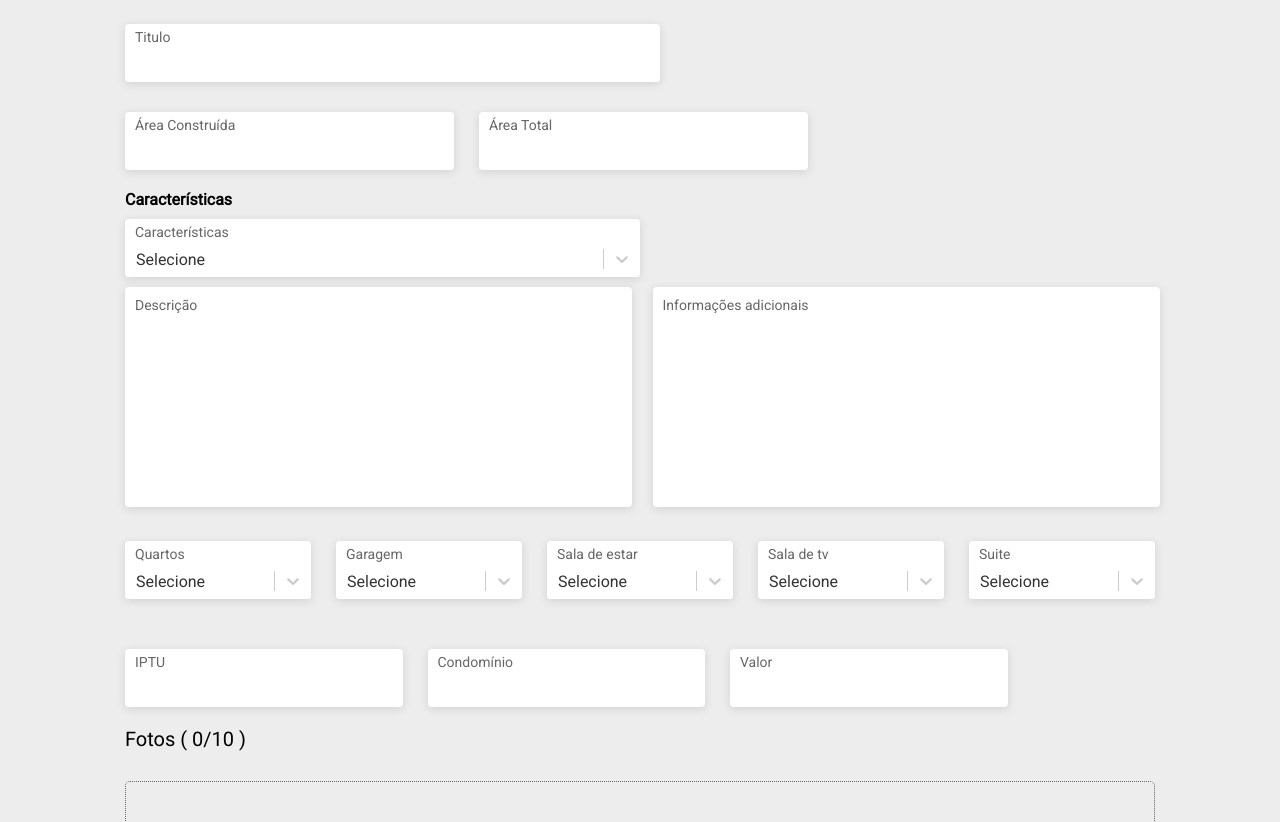
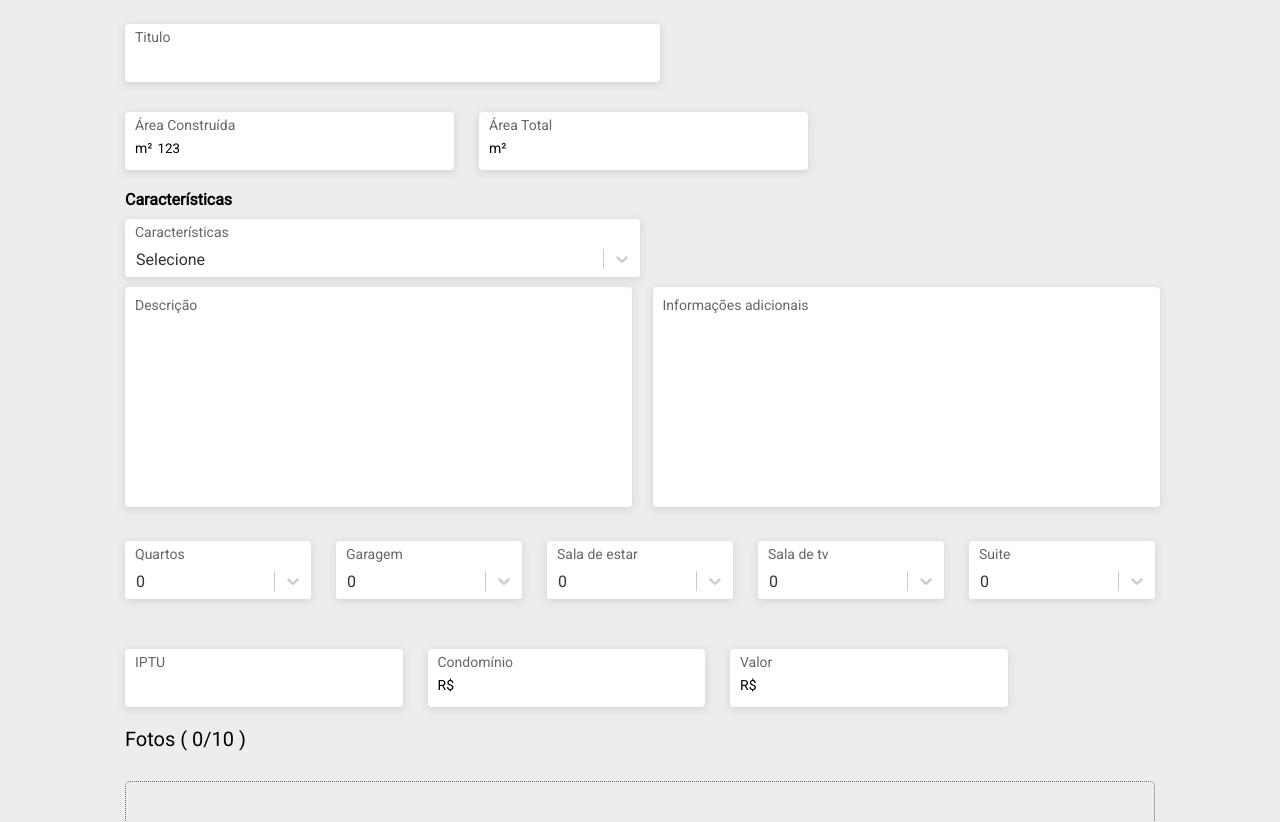
Before and after one commit to erickeira/imoveis, a Next.js app: page /admin/novoimovel in a window 1280 px wide. Shown: the part 480-1302 px from the top of the page. Built offline with nearby package versions, Linux system fonts and the light colour scheme.

Commit message:
formatcao inputs

```diff
--- a/components/carImovelAdmin/cardimoveladmin.module.scss
+++ b/components/carImovelAdmin/cardimoveladmin.module.scss
@@ -122,7 +122,7 @@
 @media screen and (max-width: 766px) {
     .container{
         width:  100%;
-        height: 300px;
+        min-height: 300px;
         margin: 20px auto;
         border: 0.3 solid #666;
         position: relative;
@@ -149,7 +149,7 @@
         }
         .descricao{
             padding: 5px 10px;
-            width: 70%;
+            width: 65%;
         }
         .terceiroContainer{
             width: 30%;
--- a/components/detalhesImovel/detalhesimovel.module.scss
+++ b/components/detalhesImovel/detalhesimovel.module.scss
@@ -67,6 +67,9 @@
                     .valores{
                         width: 100%;
                     }
+                    .quantidade{
+                        width: 32%;
+                    }
                 }
                 .titulo{
                     width: 97%;
@@ -93,6 +96,9 @@
                     .finalidade{
                         width: 100%;
                     }
+                    .quantidade{
+                        width: 47.5%;
+                    }
                 }
                 .titulo{
                     width: 97%;
--- a/components/detalhesImovel/index.js
+++ b/components/detalhesImovel/index.js
@@ -59,8 +59,20 @@ export default function DetalhesImovel(props){
 
                     <InputTexto titulo={'Titulo'} className={`${styles.titulo}`} value={dadosImovel.titulo} onChange={e => callbackchange({titulo: e})} style={{marginTop: 30, marginBottom: 30}}/>
                     <div className={`${styles.flexInput}`}>
-                        <InputTexto titulo={'Área Construída'} className={`${styles.area}`}/>
-                        <InputTexto titulo={'Área Total'} className={`${styles.area}`}/>
+                        <InputTexto
+                            titulo={'Área Construída'}
+                            value={dadosImovel.areaconstruida}
+                            tipo={'metro'}
+                            className={`${styles.area}`}
+                            onChange={e => callbackchange({areaconstruida: e})}
+                        />
+                        <InputTexto
+                            titulo={'Área Total'}
+                            value={dadosImovel.areatotal}
+                            tipo={'metro'}
+                            className={`${styles.area}`}
+                            onChange={e => callbackchange({areatotal: e})}
+                        />
                     </div>
 
                     <div className={`${styles.label}`}>Características</div>
@@ -70,17 +82,17 @@ export default function DetalhesImovel(props){
                         <InputArea titulo={'Informações adicionais'} />
                     </div>
                     <div className={`${styles.flexInput}`} style={{marginTop: 30}}>
-                        <InputSelect titulo={'Quartos'} options={numeros.map(item => { return {value: item, label: item}})} style={{borderColor: '#fff'}} size={190}/>
-                        <InputSelect titulo={'Garagem'} options={numeros.map(item => { return {value: item, label: item}})} style={{borderColor: '#fff'}} size={190}/>
-                        <InputSelect titulo={'Sala de estar '} options={numeros.map(item => { return {value: item, label: item}})} style={{borderColor: '#fff'}} size={190}/>
-                        <InputSelect titulo={'Sala de tv'} options={numeros.map(item => { return {value: item, label: item}})} style={{borderColor: '#fff'}} size={190}/>
-                        <InputSelect titulo={'Suite'} options={numeros.map(item => { return {value: item, label: item}})} style={{borderColor: '#fff'}} size={190}/>
+                        <InputSelect titulo={'Quartos'} onChange={e => callbackchange({quartos: e.value})} selecionado={dadosImovel.quartos} options={numeros.map(item => { return {value: item, label: item}})} style={{borderColor: '#fff'}} className={`${styles.quantidade}`}/>
+                        <InputSelect titulo={'Garagem'} onChange={e => callbackchange({garagem: e.value})} selecionado={dadosImovel.garagem} options={numeros.map(item => { return {value: item, label: item}})} style={{borderColor: '#fff'}} className={`${styles.quantidade}`}/>
+                        <InputSelect titulo={'Sala de estar '} onChange={e => callbackchange({salaestar: e.value})} selecionado={dadosImovel.salaestar} options={numeros.map(item => { return {value: item, label: item}})} style={{borderColor: '#fff'}} className={`${styles.quantidade}`}/>
+                        <InputSelect titulo={'Sala de tv'} onChange={e => callbackchange({salatv: e.value})}  selecionado={dadosImovel.salatv} options={numeros.map(item => { return {value: item, label: item}})} style={{borderColor: '#fff'}} className={`${styles.quantidade}`}/>
+                        <InputSelect titulo={'Suite'} onChange={e => callbackchange({suite: e.value})}  selecionado={dadosImovel.suite} options={numeros.map(item => { return {value: item, label: item}})} style={{borderColor: '#fff'}} className={`${styles.quantidade}`}/>
                     </div>
 
                     <div className={`${styles.flexInput}`} style={{marginTop: 40}}>
                         <InputTexto titulo={'IPTU'} value={dadosImovel.iptu} onChange={e => callbackchange({iptu: e})} className={`${styles.valores}`}/>
-                        <InputTexto titulo={'Condomínio'} value={dadosImovel.condominio} onChange={e => callbackchange({condominio: e})} className={`${styles.valores}`}/>
-                        <InputTexto titulo={'Valor'} value={dadosImovel.valor} onChange={e => callbackchange({valor: e})} className={`${styles.valores}`}/>
+                        <InputTexto titulo={'Condomínio'} tipo={'moeda'}  value={dadosImovel.condominio} onChange={e => callbackchange({condominio: e})} className={`${styles.valores}`}/>
+                        <InputTexto titulo={'Valor'} tipo={'moeda'} value={dadosImovel.valor} onChange={e => callbackchange({valor: e})} className={`${styles.valores}`}/>
                     </div>
                 </div>
             </div>
--- a/components/inputTexto/index.js
+++ b/components/inputTexto/index.js
@@ -2,11 +2,35 @@ import React from "react"
 import styles from './inputtexto.module.scss'
 
 export default function InputTexto(props){
-    const { titulo, area,size, type, style, placeholder, onChange, value, className} = props
+    const { titulo, area,size, type, style, placeholder, onChange, value, className, tipo} = props
+
+    function exibeTipo(){
+        if(tipo == 'moeda') return 'R$'
+        if(tipo == 'metro') return 'm²'
+        return ''
+    }
+
+    function formatarValor(value){
+        if(tipo == 'moeda') return formatBRL(value)
+        if(tipo == 'metro') return formatMeters(value)
+        return value
+    }
+
+    function formatBRL(value) {
+        return value;
+    }
+
+    const formatMeters = (value) => {
+        return value;
+    };
+
     return(
         <div className={`${styles.container} ${className}`} style={style}>
             <span className={`${styles.titulo}`}>{titulo}</span>
-            <input type={type || 'text'} value={value || ''} placeholder={placeholder || ''} onChange={e => onChange(e.target.value)} className={`${styles.input}`}/>
+            <div style={{display: 'flex', alignItems: 'center'}}>
+                <div style={{fontSize: 14, marginRight: 5}}>{exibeTipo()}</div>
+                <input type={type || 'text'} value={formatarValor(value) || ''} placeholder={placeholder || ''} onChange={e => onChange(e.target.value)} className={`${styles.input}`}/>
+            </div>
         </div>
     )
 }
--- a/pages/admin/novoimovel/index.js
+++ b/pages/admin/novoimovel/index.js
@@ -39,6 +39,7 @@ export default function Novoimovel(){
     })
 
     function mudarDadosImovel(e){
+        console.log(e)
         setDadosImovel({...dadosImovel, ...e})
     }
 
@@ -63,7 +64,7 @@ export default function Novoimovel(){
         })
     }
 
-
+    console.log(dadosImovel)
     return(
         <>
         <Head>
```
